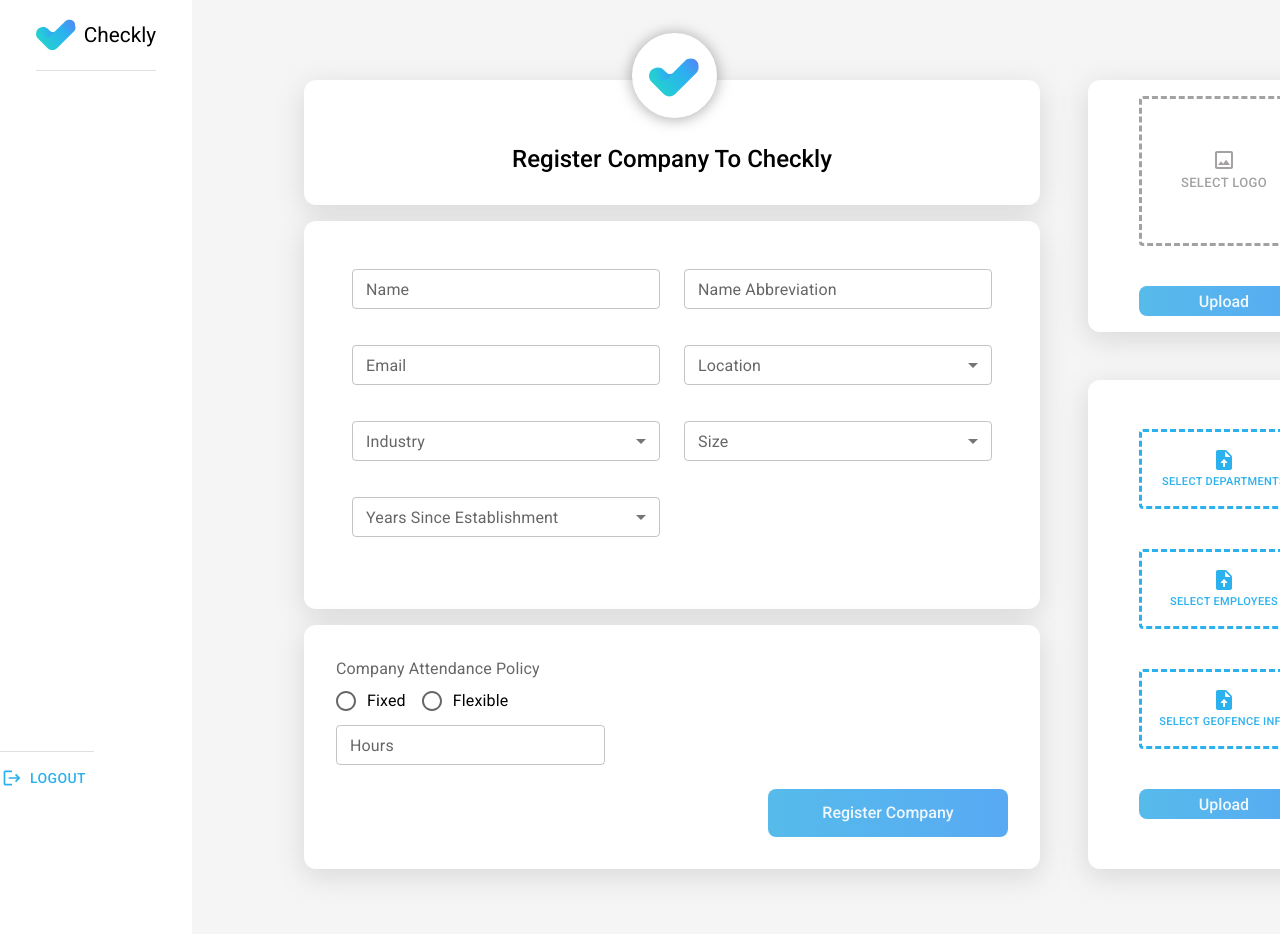
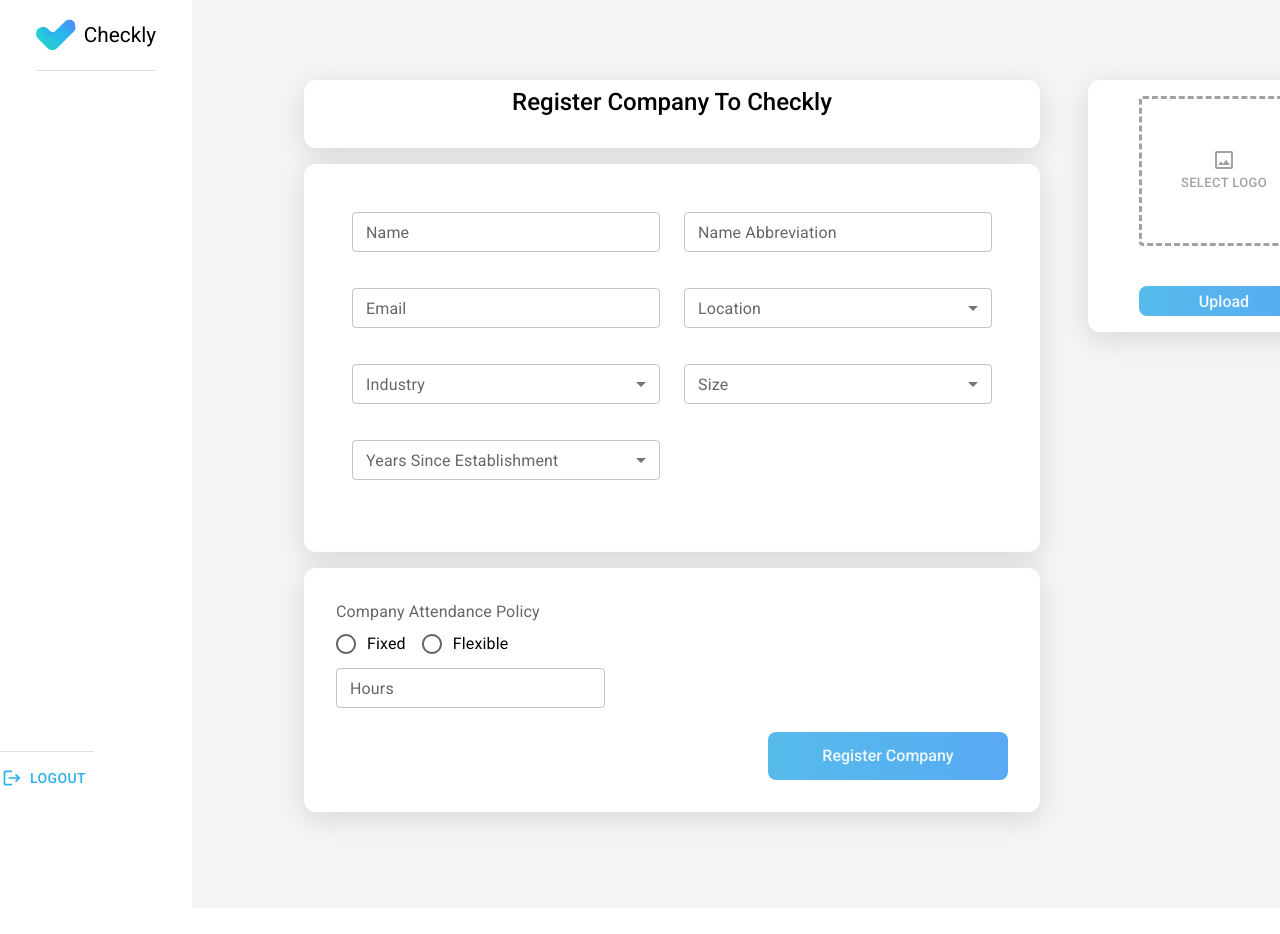
Before and after one commit to Checkly-App/checkly-website, a React (Create React App) app: page / in a window 1280 px wide. Shown: the top 934 px of the page. After the commit the page ends 908 px from the top, so only its background shows below. Built offline with nearby package versions, Linux system fonts and the light colour scheme.

Commit message:
removed uploads

```diff
--- a/src/pages/AddCompany.js
+++ b/src/pages/AddCompany.js
@@ -14,7 +14,6 @@ import Button from "@mui/material/Button";
 import Box from "@mui/material/Box";
 import UploadFileRoundedIcon from "@mui/icons-material/UploadFileRounded";
 import InsertPhotoOutlinedIcon from "@mui/icons-material/InsertPhotoOutlined";
-import logo from "../assets/images/logo.svg";
 import { ref, uploadBytesResumable } from "firebase/storage";
 import { Alert, AlertTitle, Snackbar } from '@mui/material';
 
@@ -422,16 +421,6 @@ const AddCompany = () => {
               {/* header */}
 
               <Section2>
-                <ButtonCircle2
-                  style={{ zIndex: 1, marginTop: -90, marginLeft: 320 }}
-                ></ButtonCircle2>
-                <Avatar
-                  style={{ zIndex: 1, marginTop: -108, marginLeft: 337 }}
-                  background-color="white"
-                  alt="R"
-                  src={logo}
-                  sx={{ width: 50, height: 135 }}
-                />
                 <FormTitle>Register Company To Checkly</FormTitle>
               </Section2>
 
@@ -537,97 +526,6 @@ const AddCompany = () => {
 
           {/* end of Upload Logo  */}
 
-          {/* the Sidebar Section (uploads) */}
-
-          <SidebarSection2>
-            <Stack direction="column" justify="center" spacing={5}>
-              <Box textAlign="center">
-                <label htmlFor="contained-button-file">
-                  <Input
-                    accept="image/*"
-                    id="contained-button-file"
-                    multiple
-                    type="file"
-                  />
-                  <Button
-                    variant="contained"
-                    component="span"
-                    variant="outlined"
-                    style={{
-                      maxWidth: "170px",
-                      maxHeight: "80px",
-                      minWidth: "170px",
-                      minHeight: "80px",
-                      border: "dashed",
-                      fontSize: "11px",
-                    }}
-                  >
-                    <Stack direction="column" spacing={5} alignItems="center">
-                      <UploadFileRoundedIcon /> Select departments{" "}
-                    </Stack>
-                  </Button>
-                </label>
-              </Box>
-
-              <Box textAlign="center">
-                <label htmlFor="contained-button-file">
-                  <Input
-                    accept="image/*"
-                    id="contained-button-file"
-                    multiple
-                    type="file"
-                  />
-                  <Button
-                    variant="contained"
-                    component="span"
-                    variant="outlined"
-                    style={{
-                      maxWidth: "170px",
-                      maxHeight: "80px",
-                      minWidth: "170px",
-                      minHeight: "80px",
-                      border: "dashed",
-                      fontSize: "11px",
-                    }}
-                  >
-                    <Stack direction="column" spacing={5} alignItems="center">
-                      <UploadFileRoundedIcon /> Select Employees{" "}
-                    </Stack>
-                  </Button>
-                </label>
-              </Box>
-              <Box textAlign="center">
-                <label htmlFor="contained-button-file">
-                  <Input
-                    accept="image/*"
-                    id="contained-button-file"
-                    multiple
-                    type="file"
-                  />
-                  <Button
-                    variant="contained"
-                    component="span"
-                    variant="outlined"
-                    style={{
-                      maxWidth: "170px",
-                      maxHeight: "80px",
-                      minWidth: "170px",
-                      minHeight: "80px",
-                      border: "dashed",
-                      fontSize: "11px",
-                    }}
-                  >
-                    <Stack direction="column" spacing={5} alignItems="center">
-                      <UploadFileRoundedIcon /> Select Geofence Info{" "}
-                    </Stack>
-                  </Button>
-                </label>
-              </Box>
-              <SButton style={{maxWidth: '170px', maxHeight: "30px" }}>
-                  Upload
-                </SButton>
-            </Stack>
-          </SidebarSection2>
         </SidebarSectionsWrapper>
       </SectionsWrapper>
     </div>
```
